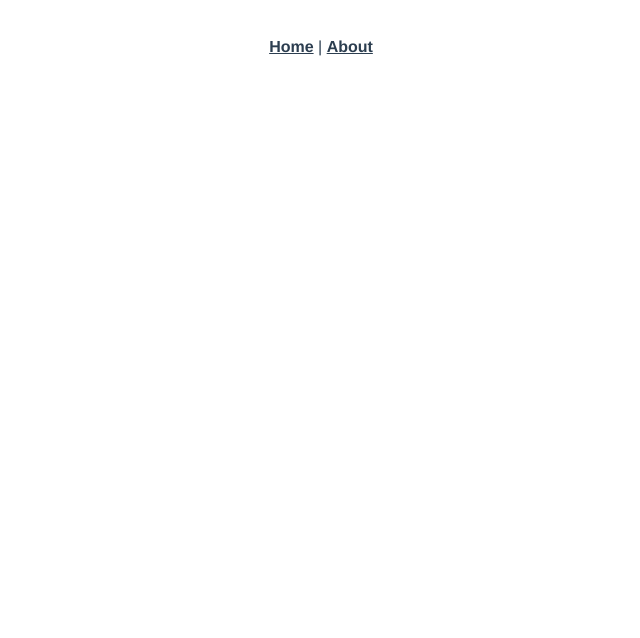
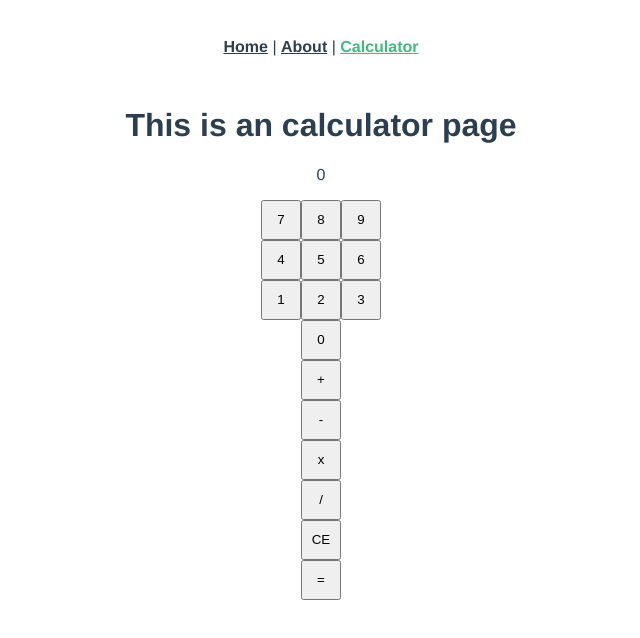
Before and after one commit to Jimison-TW/vue-challenge, a Vue app: page /calculator in a window 1280 px wide. Shown: the top 638 px of the page, without its empty margins (319-959 px from the left). Built offline with nearby package versions, Linux system fonts and the light colour scheme.

Commit message:
完成計算機的基本功能

```diff
--- a/src/App.vue
+++ b/src/App.vue
@@ -2,7 +2,8 @@
   <div id="app">
     <div id="nav">
       <router-link to="/">Home</router-link> |
-      <router-link to="/about">About</router-link>
+      <router-link to="/about">About</router-link> |
+      <router-link to="/calculator">Calculator</router-link>
     </div>
     <router-view/>
   </div>
--- /dev/null
+++ b/src/components/FunctionPad.vue
@@ -0,0 +1,32 @@
+<template>
+  <div id="container">
+    <div v-for="(symbol,key) in symbols" :key="key">
+      <input type="button" class="calculate_button" @click="press(symbol)" :value="symbol">
+    </div>
+  </div>
+</template>
+
+<script>
+export default {
+  name: 'function_button',
+  data: function() {
+    return { symbols: ['+', '-', 'x', '/', 'CE', '='] }
+  },
+  methods: {
+    press(symbol) {
+      this.$emit('onCalculate', symbol)
+    }
+  }
+}
+</script>
+
+<style>
+#function_button {
+  float: left;
+}
+
+.calculate_button {
+  width: 40px;
+  height: 40px;
+}
+</style>
--- /dev/null
+++ b/src/components/NumberPad.vue
@@ -0,0 +1,37 @@
+<template>
+  <div id="buttonContainer">
+    <div class="buttonDiv" v-for="(value,key) in numbers" :key="key">
+      <input type="button" class="number_button" @click="pressNumber(value)" :value="value">
+    </div>
+  </div>
+</template>
+
+<script>
+export default {
+  name: 'NumberPad',
+  data: function() {
+    return {
+      numbers: [7, 8, 9, 4, 5, 6, 1, 2, 3, 0]
+    }
+  },
+  methods: {
+    pressNumber(value) {
+      this.$emit('onNumberClick', value)
+    }
+  }
+}
+</script>
+
+<style>
+.number_button {
+  width: 40px;
+  height: 40px;
+}
+.buttonDiv {
+  display: inline-block;
+}
+#buttonContainer {
+  width: 150px;
+  margin: 0px auto;
+}
+</style>
--- a/src/router.js
+++ b/src/router.js
@@ -1,6 +1,7 @@
 import Vue from 'vue'
 import Router from 'vue-router'
 import Home from './views/Home.vue'
+import Calculator from './views/Calculator.vue'
 
 Vue.use(Router)
 
@@ -20,6 +21,11 @@ export default new Router({
       // this generates a separate chunk (about.[hash].js) for this route
       // which is lazy-loaded when the route is visited.
       component: () => import(/* webpackChunkName: "about" */ './views/About.vue')
+    },
+    {
+      path: '/calculator',
+      name: 'calculator',
+      component: Calculator
     }
   ]
 })
--- /dev/null
+++ b/src/views/Calculator.vue
@@ -0,0 +1,82 @@
+<template>
+  <div class="about">
+    <h1>This is an calculator page</h1>
+    <p>{{result}}</p>
+    <div style="display: inline">
+      <NumberPad @onNumberClick="displayNum" />
+      <FunctionPad @onCalculate="startCalculate"/>
+    </div>
+  </div>
+</template>
+
+<script>
+import NumberPad from '@/components/NumberPad.vue'
+import FunctionPad from '@/components/FunctionPad.vue'
+
+export default {
+  name: 'calculator',
+  components: {
+    NumberPad,
+    FunctionPad
+  },
+  data: () => ({
+    result: 0,
+    firstNumber: 0,
+    calculateSymbol: '',
+    isNumberClick: true
+  }),
+  methods: {
+    displayNum(num) {
+      if (num === 0 && this.result === 0) return
+      if (this.isNumberClick) {
+        this.result = 0
+        this.isNumberClick = false
+      }
+      this.result =
+        typeof this.result === 'number' ? `${num}` : this.result + num
+    },
+    startCalculate(symbol) {
+      console.log(symbol)
+      if (this.result === 0) return
+      if (symbol === 'CE') {
+        this.clearAll()
+      } else {
+        this.result = this.caulateResult(this.result, symbol)
+        this.isNumberClick = true
+      }
+    },
+    clearAll() {
+      this.result = 0
+      this.firstNumber = 0
+      this.caulateSymbol = ''
+    },
+    caulateResult(num, symbol) {
+      switch (symbol) {
+        case '+':
+          this.firstNumber += Number(num)
+          break
+        case '-':
+          this.firstNumber -= Number(num)
+          break
+        case '*':
+          this.firstNumber *= Number(num)
+          break
+        case '/':
+          this.firstNumber /= Number(num)
+          break
+        case '=':
+          this.result = this.caulateResult(num, this.caulateSymbol)
+          this.firstNumber = 0
+          this.caulateSymbol = ''
+          return this.result
+        default:
+          this.result = 'error'
+          this.clearAll()
+          break
+      }
+      this.caulateSymbol = symbol
+      return this.firstNumber
+    }
+  }
+}
+</script>
```
Also changed, not shown: .eslintrc.js.
